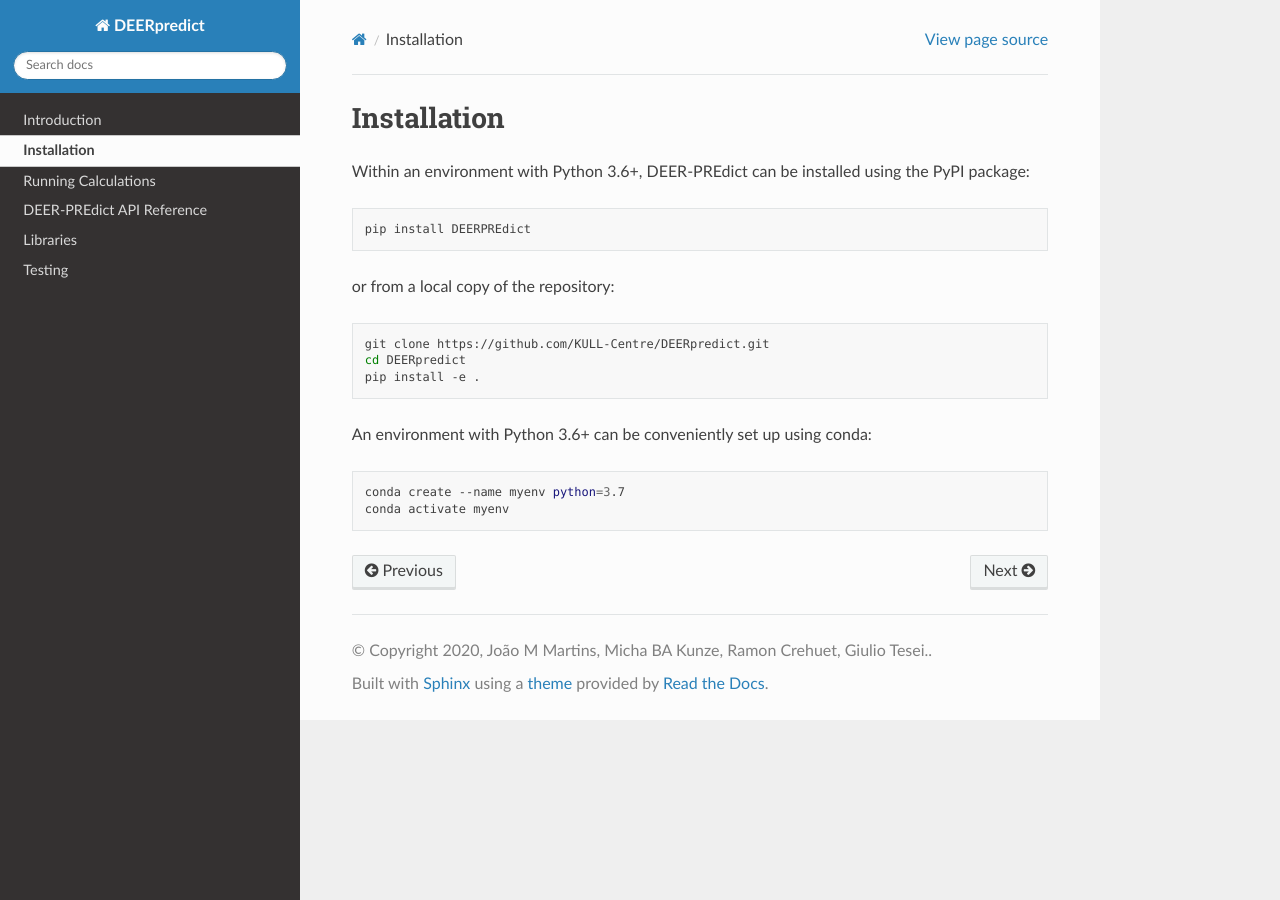
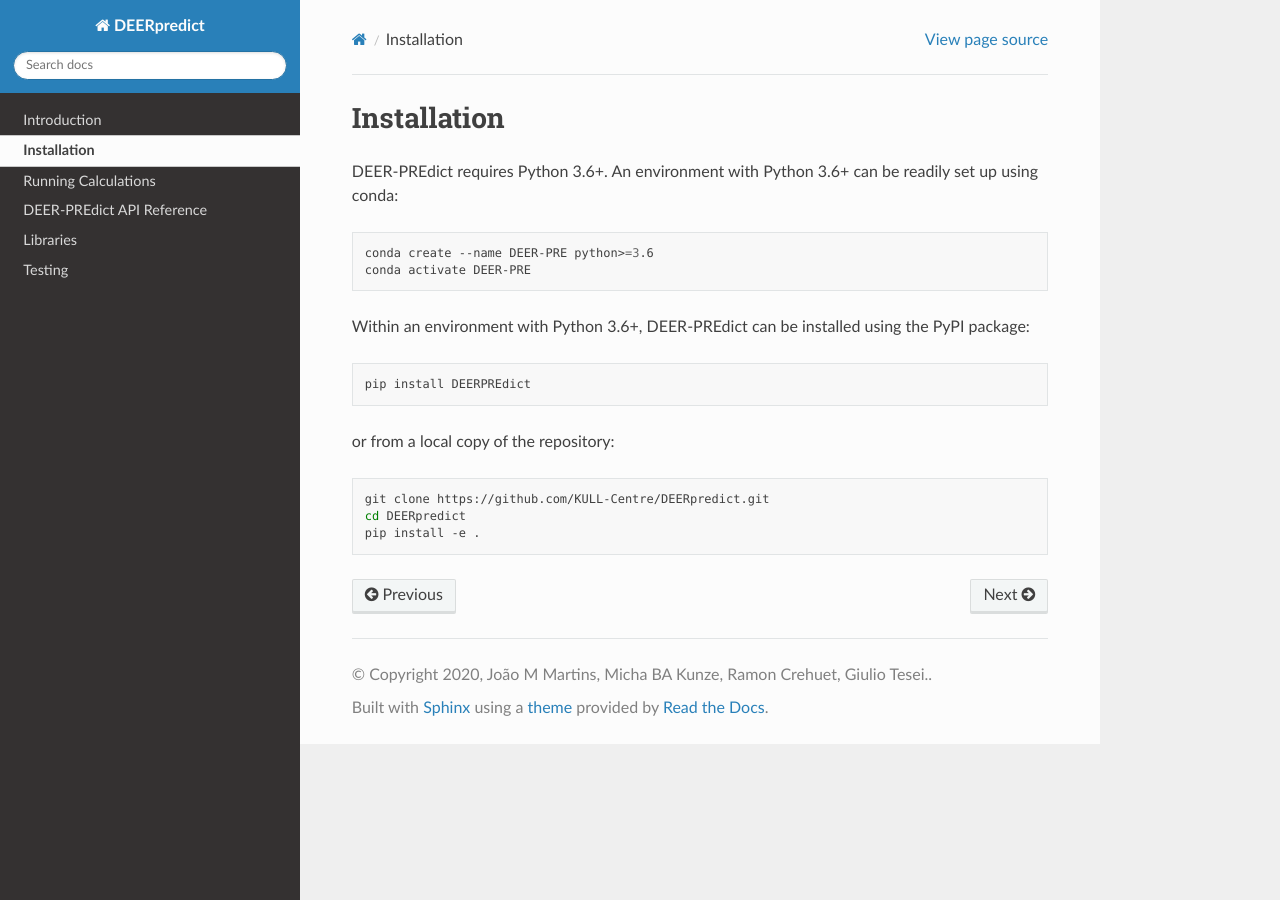
Before and after one commit to KULL-Centre/DEERpredict, a Sphinx documentation site: the page built from docs/_docs/installation.md, in a window 1280 px wide. Built offline with Sphinx 7.4.7 and the Read the Docs theme 2.0.0, drawn with Linux system fonts in a browser that asks for light colours.

Commit message:
Update installation doc

```diff
--- a/docs/_docs/installation.md
+++ b/docs/_docs/installation.md
@@ -1,4 +1,11 @@
 # Installation
+
+DEER-PREdict requires Python 3.6+. An environment with Python 3.6+ can be readily set up using conda:
+
+~~~ bash
+conda create --name DEER-PRE python>=3.6
+conda activate DEER-PRE
+~~~
 
 Within an environment with Python 3.6+, DEER-PREdict can be installed using the PyPI package:
 
@@ -13,10 +20,3 @@ git clone https://github.com/KULL-Centre/DEERpredict.git
 cd DEERpredict
 pip install -e .
 ~~~
-
-An environment with Python 3.6+ can be conveniently set up using conda:
-
-~~~ bash
-conda create --name myenv python=3.7
-conda activate myenv
-~~~
```
